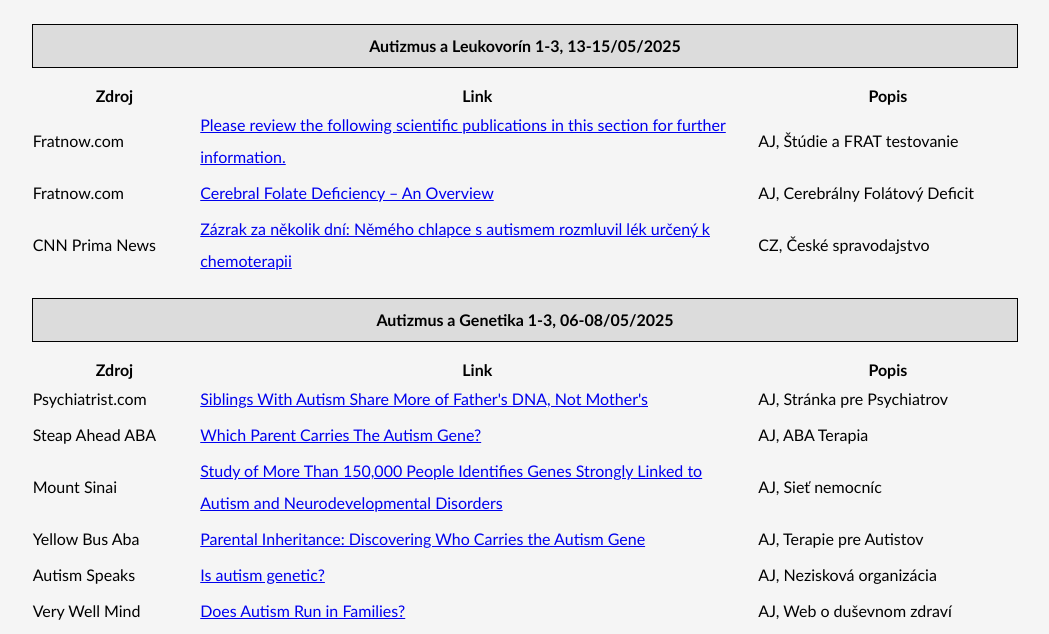
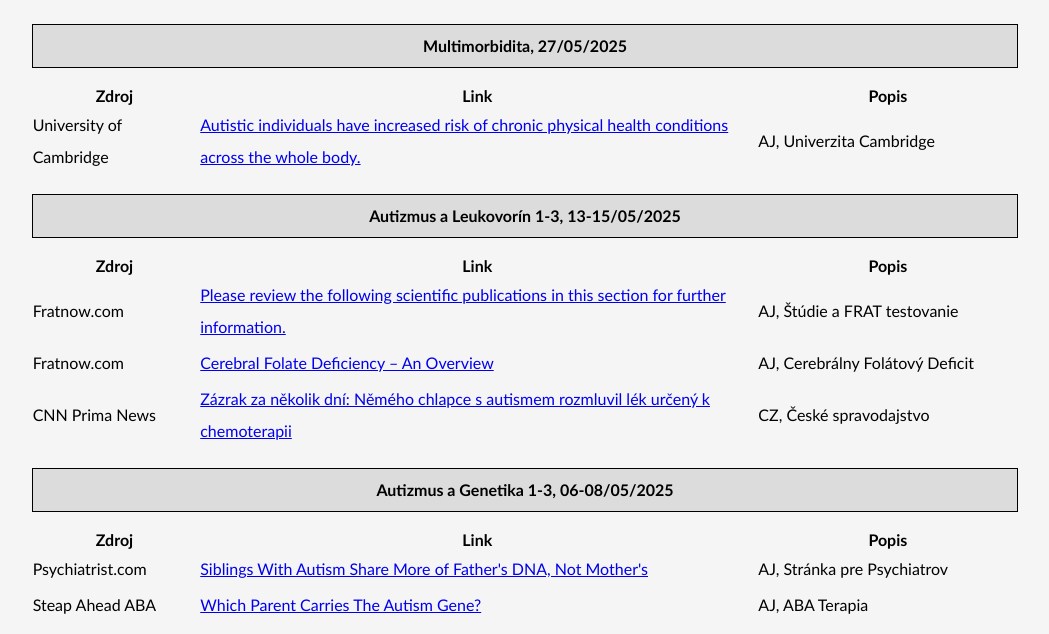
Before and after one commit to Maria-Alta/AuDHD_SK, a plain HTML site: page index.html in a window 1280 px wide. Shown: the part 106-740 px from the top of the page, without its empty margins (115-1164 px from the left). Drawn offline with Linux system fonts and the light colour scheme.

Commit message:
Update index.html
multimorbidita

```diff
--- a/index.html
+++ b/index.html
@@ -14,6 +14,21 @@
     <main>
         <section>
             <table id="table">
+                <thead>
+                    <tr><td colspan="3" class="video_title"> Multimorbidita, 27/05/2025</td></tr>
+                </thead>
+                <tbody>
+                    <tr class="zdroj">
+                        <th><span class="column_name">Zdroj</span></th>
+                        <th><span class="column_name">Link</span></th>
+                        <th><span class="column_name">Popis</span></th>
+                    </tr>
+                    <tr class="row">
+                        <td> University of Cambridge </td>
+                        <td><a href="https://www.cam.ac.uk/research/news/autistic-individuals-have-increased-risk-of-chronic-physical-health-conditions-across-the-whole-body" target="_blank"> Autistic individuals have increased risk of chronic physical health conditions across the whole body. </a></td>
+                        <td> AJ, Univerzita Cambridge </td>
+                    </tr>
+                    <tr class="height"></tr>
                 <thead>
                     <tr><td colspan="3" class="video_title">Autizmus a Leukovorín 1-3, 13-15/05/2025</td></tr>
                 </thead>
```
